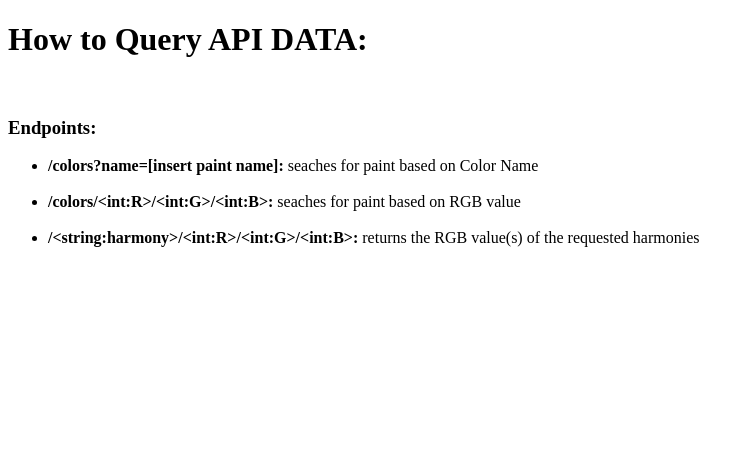
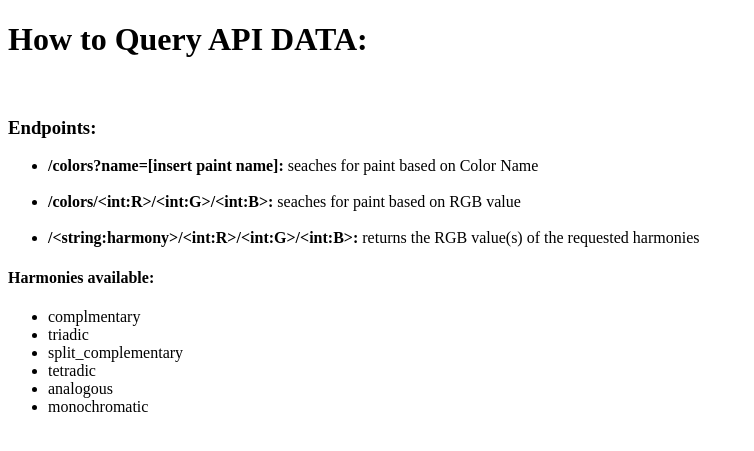
Before and after one commit to andyjgao/paint_api, a Flask app: page / in a window 1280 px wide. Shown: the top 451 px of the page, without its empty margins (0-754 px from the left). Run offline with Flask 2, Linux system fonts and the light colour scheme; some libraries are stand-ins or nearby versions.

Commit message:
added harmonies to readme

```diff
--- a/templates/readme.html
+++ b/templates/readme.html
@@ -13,4 +13,16 @@
       <li><span class = "bold">/colors/&lt;int:R&gt;/&lt;int:G&gt;/&lt;int:B&gt;:</span> seaches for paint based on RGB value</li><br>
       <li><span class = "bold">/&lt;string:harmony&gt;/&lt;int:R&gt;/&lt;int:G&gt;/&lt;int:B&gt;:</span> returns the RGB value(s) of the requested harmonies</li>
     </ul>
+    <h4>Harmonies available:</h4>
+    <ul>
+      <li>complmentary</li>
+      <li>triadic</li>
+      <li>split_complementary</li>
+      <li>tetradic</li>
+      <li>analogous</li>
+      <li>monochromatic</li>
+    </ul>
+
+
+
 </div>
```
